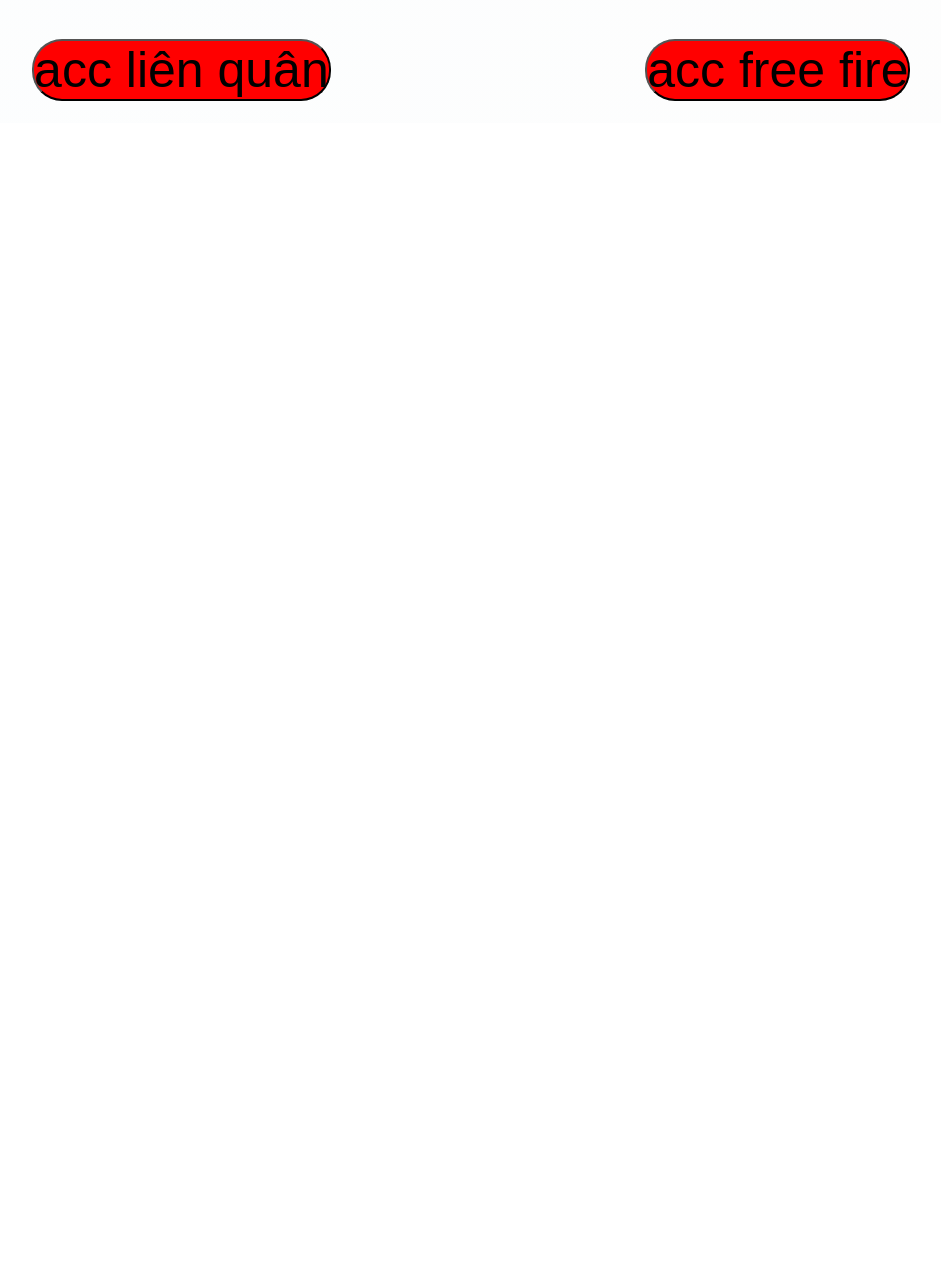
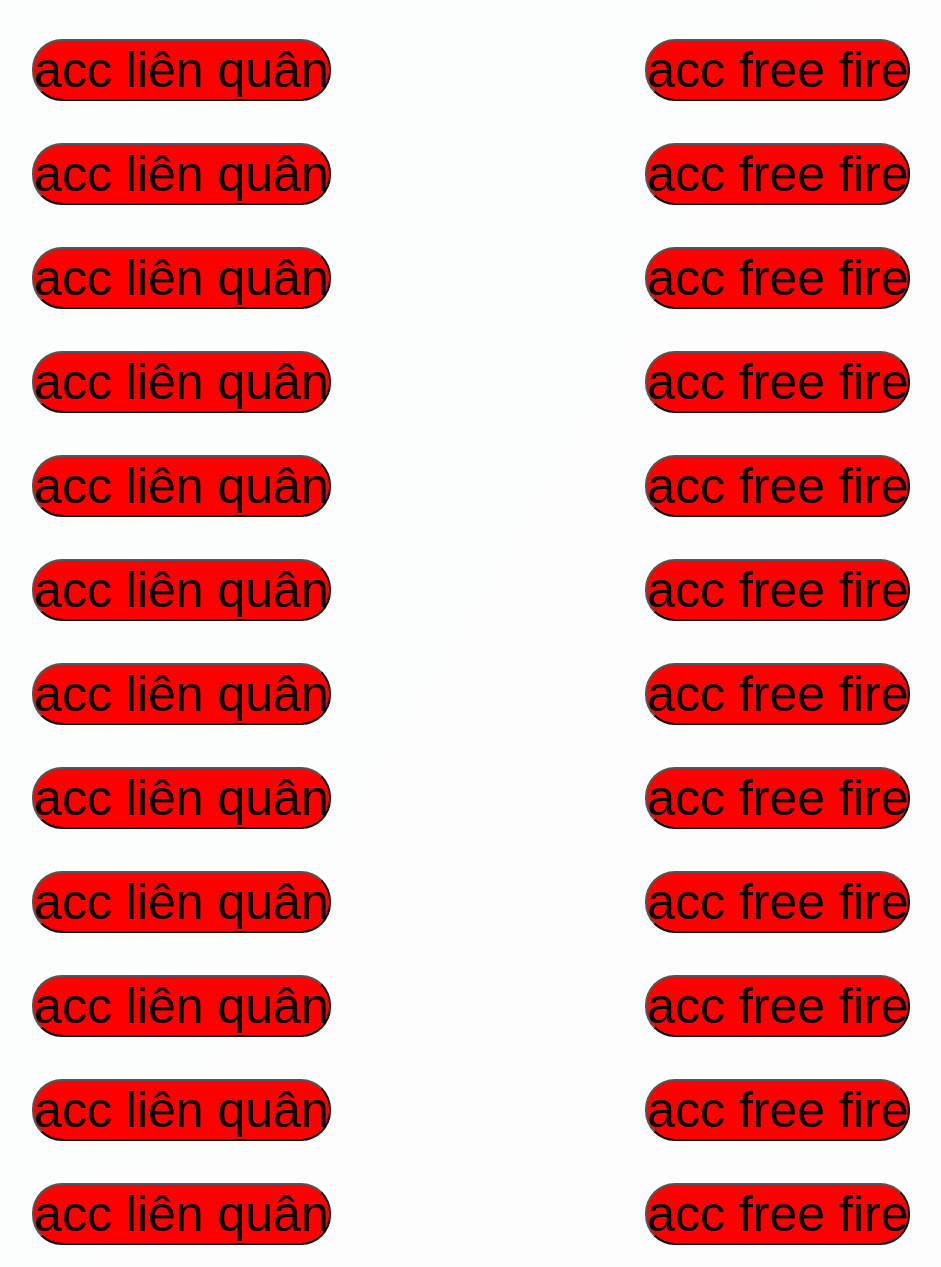
Before and after one commit to HoangHuy000/Shophoanghuy, a plain HTML site: page index.html in a window 1280 px wide. Shown: the part 2883-4150 px from the top of the page, without its empty margins (122-1063 px from the left). Before the commit the page ends 3006 px from the top, so only its background shows below. Drawn offline with Linux system fonts and the light colour scheme.

Commit message:
Update index.html

```diff
--- a/index.html
+++ b/index.html
@@ -311,6 +311,191 @@
 
 
 
+
+
+
+
+
+             <!-- 16 -->
+
+             <tr>
+                <td>
+                    <a class="ke" href="https://web1s.info/tZ2Ia2Hpjk">
+                        <button class="nofree" >acc liên quân </button>
+                    </a>
+                </td>
+
+                <td>
+                    <a class="ke" href="">
+                         <button class="nofree" >acc free fire </button>
+                    </a>
+                </td>
+            </tr>
+
+             <!-- 17 -->
+
+             <tr>
+                <td>
+                    <a class="ke" href="https://web1s.info/J60FYohWPj">
+                        <button class="nofree" >acc liên quân </button>
+                    </a>
+                </td>
+
+                <td>
+                    <a class="ke" href="">
+                         <button class="nofree" >acc free fire </button>
+                    </a>
+                </td>
+            </tr>
+
+             <!-- 18 -->
+
+             <tr>
+                <td>
+                    <a class="ke" href="https://web1s.info/QGahDEoAcd">
+                        <button class="nofree" >acc liên quân </button>
+                    </a>
+                </td>
+
+                <td>
+                    <a class="ke" href="">
+                         <button class="nofree" >acc free fire </button>
+                    </a>
+                </td>
+            </tr>
+
+             <!-- 19 -->
+
+             <tr>
+                <td>
+                    <a class="ke" href="https://web1s.info/wKkwwEMUPS">
+                        <button class="nofree" >acc liên quân </button>
+                    </a>
+                </td>
+
+                <td>
+                    <a class="ke" href="">
+                         <button class="nofree" >acc free fire </button>
+                    </a>
+                </td>
+            </tr>
+
+             <!-- 20 -->
+
+             <tr>
+                <td>
+                    <a class="ke" href="https://web1s.info/skm5bh4my0">
+                        <button class="nofree" >acc liên quân </button>
+                    </a>
+                </td>
+
+                <td>
+                    <a class="ke" href="">
+                         <button class="nofree" >acc free fire </button>
+                    </a>
+                </td>
+            </tr>
+
+             <!-- 21 -->
+
+             <tr>
+                <td>
+                    <a class="ke" href="https://web1s.info/zfKUkxntZ8">
+                        <button class="nofree" >acc liên quân </button>
+                    </a>
+                </td>
+
+                <td>
+                    <a class="ke" href="">
+                         <button class="nofree" >acc free fire </button>
+                    </a>
+                </td>
+            </tr>
+
+             <!-- 22 -->
+
+             <tr>
+                <td>
+                    <a class="ke" href="https://web1s.info/k9aTQkhYNx">
+                        <button class="nofree" >acc liên quân </button>
+                    </a>
+                </td>
+
+                <td>
+                    <a class="ke" href="">
+                         <button class="nofree" >acc free fire </button>
+                    </a>
+                </td>
+            </tr>
+
+             <!-- 23 -->
+
+             <tr>
+                <td>
+                    <a class="ke" href="https://web1s.info/00lqb2K24E">
+                        <button class="nofree" >acc liên quân </button>
+                    </a>
+                </td>
+
+                <td>
+                    <a class="ke" href="">
+                         <button class="nofree" >acc free fire </button>
+                    </a>
+                </td>
+            </tr>
+
+             <!-- 24 -->
+
+             <tr>
+                <td>
+                    <a class="ke" href="https://web1s.info/Rm5BkcPPGI">
+                        <button class="nofree" >acc liên quân </button>
+                    </a>
+                </td>
+
+                <td>
+                    <a class="ke" href="">
+                         <button class="nofree" >acc free fire </button>
+                    </a>
+                </td>
+            </tr>
+
+             <!-- 25 -->
+
+             <tr>
+                <td>
+                    <a class="ke" href="https://web1s.info/nuBgJFVCJt">
+                        <button class="nofree" >acc liên quân </button>
+                    </a>
+                </td>
+
+                <td>
+                    <a class="ke" href="">
+                         <button class="nofree" >acc free fire </button>
+                    </a>
+                </td>
+            </tr>
+
+             <!-- 26 -->
+
+             <tr>
+                <td>
+                    <a class="ke" href="https://web1s.info/4MMkbfVIUp">
+                        <button class="nofree" >acc liên quân </button>
+                    </a>
+                </td>
+
+                <td>
+                    <a class="ke" href="">
+                         <button class="nofree" >acc free fire </button>
+                    </a>
+                </td>
+            </tr>
+
+
+
+
+
         </body>
     </table>
     <!--  -->
```
